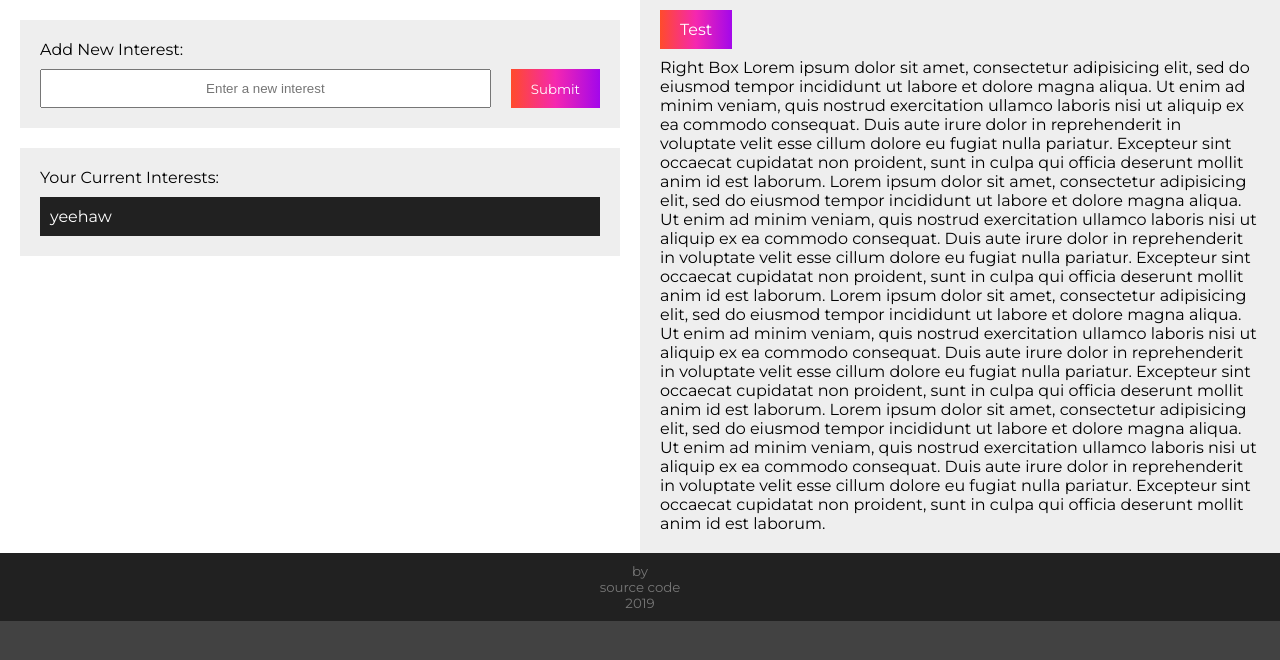
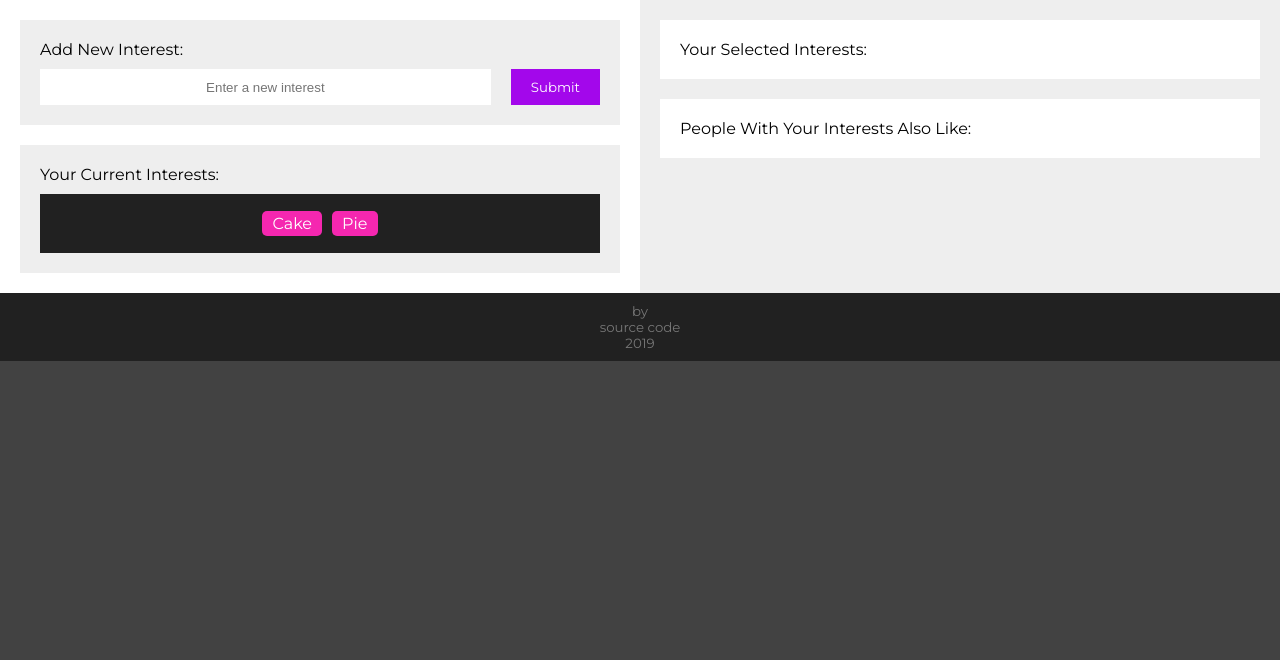
Before and after one commit to zrschool/horizon, a Python web app: template templates/main.html in a window 1280 px wide. Shown: the part 46-706 px from the top of the page. Run offline with Jinja, Linux system fonts and the light colour scheme; the template is opened without the code that fills it, so the values that code supplies are empty.

```diff
--- a/stylesheets/main.css
+++ b/stylesheets/main.css
@@ -7,13 +7,35 @@
 #your-interests-box {
   background-color: #EEEEEE;
   padding: 20px;
+}
+
+#selected-interests-box {
+  background-color: #FFFFFF;
+  padding: 20px;
   margin-bottom: 20px;
 }
 
+#recommendations-box {
+  background-color: #FFFFFF;
+  padding: 20px;
+}
+
 .interests {
-  padding: 10px;
+  display: flex;
+  justify-content: center;
+  flex-flow: row wrap;
+  padding: 12px 5px 12px 5px;
   color: white;
   margin-top: 10px;
   background-color: #212121;
   /* box-shadow: 0 2px 10px rgba(0,0,0,0.5); */
 }
+
+.interest {
+  color: #FFFFFF;
+  padding: 3px 10px 3px 10px;
+  margin: 5px;
+  background-color: #f527b0;
+  /* background-image: linear-gradient(to right, #ff4b2b, #f527b0, #a307eb); */
+  border-radius: 5px;
+}
--- a/stylesheets/master.css
+++ b/stylesheets/master.css
@@ -38,7 +38,8 @@ p {
 }
 
 .button {
-  background-image: linear-gradient(to right, #ff4b2b, #f527b0, #a307eb);
+  background-color: #a307eb;
+  /* background-image: linear-gradient(to right, #ff4b2b, #f527b0, #a307eb); */
   color: #FFFFFF;
   padding: 10px 20px 10px 20px;
   box-shadow: 0 1px 2px rgba(0,0,0,0.00);
@@ -54,7 +55,6 @@ p {
 
 #submit {
   font-family: "Montserrat", sans-serif;
-  background-image: linear-gradient(to right, #ff4b2b, #f527b0, #a307eb);
   color: #FFFFFF;
   padding: 10px 20px 10px 20px;
   font-size: 10pt;
@@ -72,6 +72,7 @@ p {
   width: 100%;
   padding: 10px;
   margin-right: 20px;
+  border: 0;
 }
 
 #footer {
--- a/templates/main.html
+++ b/templates/main.html
@@ -28,21 +28,27 @@
           <p>Your Current Interests:</p>
           <div class="interests">
             <!-- Probably a Jinja for loop here -->
-            <div id="interest">
+            <!-- When clicked, send to "Selected Interests" and make green -->
+            <a href="#" class="interest">
               <!-- interest model -->
-              yeehaw
-            </div>
+              Cake
+            </a>
+            <a href="#" class="interest">
+              <!-- interest model -->
+              Pie
+            </a>
             <!-- endloop -->
           </div>
         </div>
       </div>
       <div class="contentbox" id="rightbox">
-        <a href="#" class="button">Test</a><br><br>
-        Right Box
-        Lorem ipsum dolor sit amet, consectetur adipisicing elit, sed do eiusmod tempor incididunt ut labore et dolore magna aliqua. Ut enim ad minim veniam, quis nostrud exercitation ullamco laboris nisi ut aliquip ex ea commodo consequat. Duis aute irure dolor in reprehenderit in voluptate velit esse cillum dolore eu fugiat nulla pariatur. Excepteur sint occaecat cupidatat non proident, sunt in culpa qui officia deserunt mollit anim id est laborum.
-        Lorem ipsum dolor sit amet, consectetur adipisicing elit, sed do eiusmod tempor incididunt ut labore et dolore magna aliqua. Ut enim ad minim veniam, quis nostrud exercitation ullamco laboris nisi ut aliquip ex ea commodo consequat. Duis aute irure dolor in reprehenderit in voluptate velit esse cillum dolore eu fugiat nulla pariatur. Excepteur sint occaecat cupidatat non proident, sunt in culpa qui officia deserunt mollit anim id est laborum.
-        Lorem ipsum dolor sit amet, consectetur adipisicing elit, sed do eiusmod tempor incididunt ut labore et dolore magna aliqua. Ut enim ad minim veniam, quis nostrud exercitation ullamco laboris nisi ut aliquip ex ea commodo consequat. Duis aute irure dolor in reprehenderit in voluptate velit esse cillum dolore eu fugiat nulla pariatur. Excepteur sint occaecat cupidatat non proident, sunt in culpa qui officia deserunt mollit anim id est laborum.
-        Lorem ipsum dolor sit amet, consectetur adipisicing elit, sed do eiusmod tempor incididunt ut labore et dolore magna aliqua. Ut enim ad minim veniam, quis nostrud exercitation ullamco laboris nisi ut aliquip ex ea commodo consequat. Duis aute irure dolor in reprehenderit in voluptate velit esse cillum dolore eu fugiat nulla pariatur. Excepteur sint occaecat cupidatat non proident, sunt in culpa qui officia deserunt mollit anim id est laborum.
+        <div id="selected-interests-box">
+          Your Selected Interests:
+        </div>
+        <div id="recommendations-box">
+          People With Your Interests Also Like:
+        </div>
+        <!-- <a href="#" class="button">Test</a><br><br> -->
       </div>
     </div>
     <div id="footer">
```
